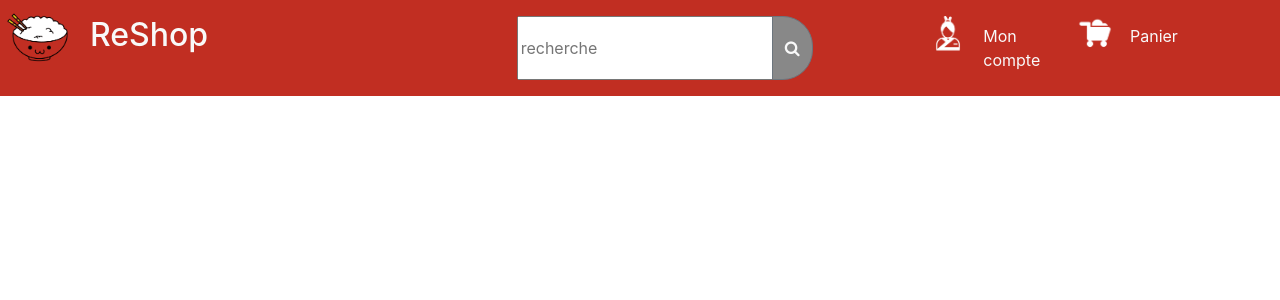
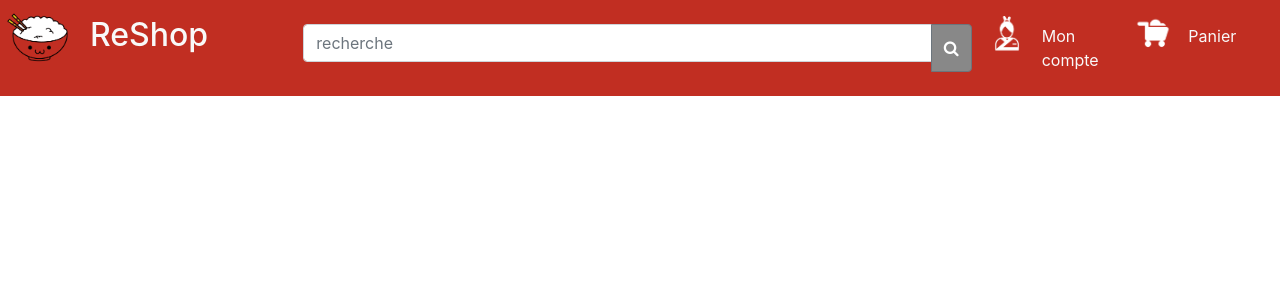
Before and after one commit to NilsKarlsson1/ReShop, a PHP site: page / in a window 1280 px wide. Shown: the top 300 px of the page. Run offline with PHP 8.4, Linux system fonts and the light colour scheme.

Commit message:
[site] header terminé

```diff
--- a/Site/css/style.css
+++ b/Site/css/style.css
@@ -25,12 +25,6 @@
     background-color: var(--dark-gray);
 }
 
-.btn{
-    border-radius: 30px;
-    background-color: var(--light-gray);
-    color: var(--text-color);
-}
-
 header{
     background-color: var(--background-color);
 }
--- a/Site/index.html
+++ b/Site/index.html
@@ -16,20 +16,24 @@
     <header>
         <div class="container-fluid">
             <div class="row">
+                <!-- logo -->
                 <div>
                     <img src="assets/logo.png" class="img-fluid" alt="Responsive image" width="75" height="75">
                 </div>
-                <div class="col-md-4 col-sm-12 col-12">
-                    <h2 class="my-md-3 text-color">ReShop</h2>
+                <!-- titre -->
+                <div class="col-md-2 my-md-3">
+                    <h2 class="text-color">ReShop</h2>
                 </div>
-                <div class="input-group col-md-4 col-sm-12 col-12 my-md-3">
-                    <input type="text" class="form-control-md form-control-md primary-color" placeholder="recherche">
+                <!-- recherche -->
+                <div class="input-group col my-md-4">
+                    <input type="text" class="form-control form-control-md primary-color" placeholder="recherche">
                     <div class="input-group-append">
-                      <button class="btn btn-secondary" type="button">
+                      <button class="btn btn-secondary light-gray" type="button">
                         <i class="fa fa-search"></i>
                       </button>
                     </div>
-                  </div>
+                </div>
+                <!-- profile -->
                 <div>
                     <img src="./assets/profile.png" class="img-fluid my-md-3" alt="Responsive image" width="40" height="40">
                 </div>
@@ -38,6 +42,7 @@
                         Mon compte
                     </p>
                 </div>
+                <!-- panier -->
                 <div>
                     <img src="./assets/basket.png" class="img-fluid my-md-3" alt="Responsive image" width="40" height="40">
                 </div>
```
